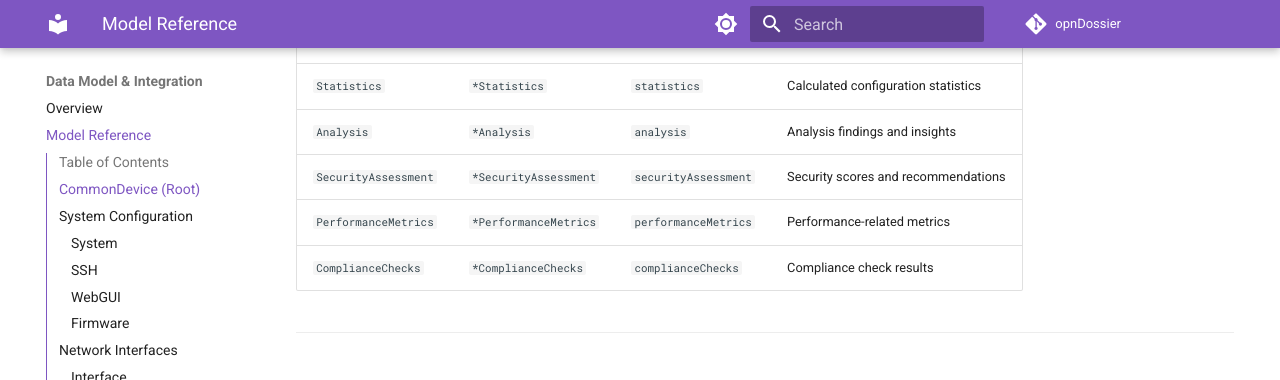
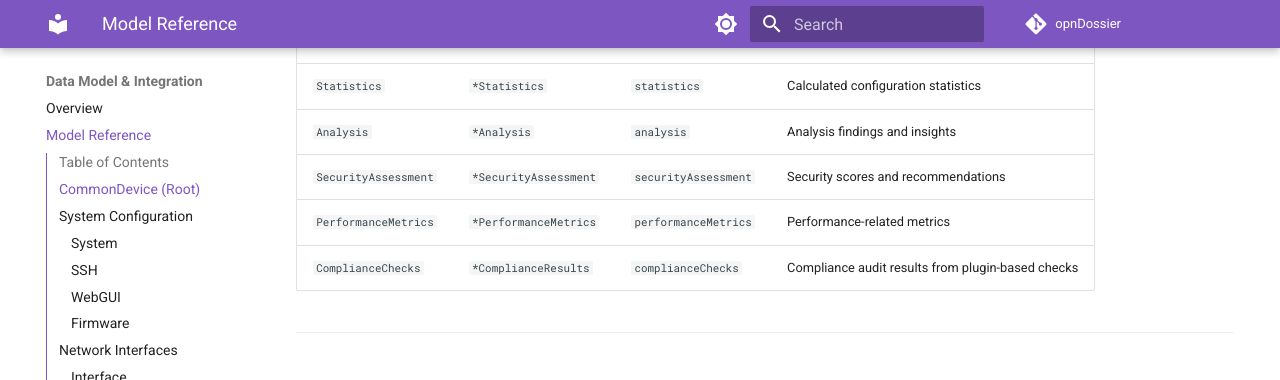
Before and after one commit to EvilBit-Labs/opnDossier, an MkDocs documentation site: the page built from docs/data-model/model-reference.md, in a window 1280 px wide and 900 px high, scrolled down 2455 px. Shown: the top 380 px of the window. Built offline with MkDocs 1.6.1 and Material for MkDocs 9.7.7, drawn with Linux system fonts in a browser that asks for light colours; comment, search, counter and statistics services are not loaded; the version menu is left out.

Commit message:
refactor(model): rename ComplianceChecks to ComplianceResults in model reference documentation
Signed-off-by: UncleSp1d3r <unclesp1d3r@evilbitlabs.io>

```diff
--- a/docs/data-model/model-reference.md
+++ b/docs/data-model/model-reference.md
@@ -60,13 +60,13 @@ The root export object representing a normalized device configuration.
 
 **Enrichment fields** (populated during export, not present in raw parse):
 
-| Field                | Type                  | JSON Key             | Description                         |
-| -------------------- | --------------------- | -------------------- | ----------------------------------- |
-| `Statistics`         | `*Statistics`         | `statistics`         | Calculated configuration statistics |
-| `Analysis`           | `*Analysis`           | `analysis`           | Analysis findings and insights      |
-| `SecurityAssessment` | `*SecurityAssessment` | `securityAssessment` | Security scores and recommendations |
-| `PerformanceMetrics` | `*PerformanceMetrics` | `performanceMetrics` | Performance-related metrics         |
-| `ComplianceChecks`   | `*ComplianceChecks`   | `complianceChecks`   | Compliance check results            |
+| Field                | Type                  | JSON Key             | Description                                       |
+| -------------------- | --------------------- | -------------------- | ------------------------------------------------- |
+| `Statistics`         | `*Statistics`         | `statistics`         | Calculated configuration statistics               |
+| `Analysis`           | `*Analysis`           | `analysis`           | Analysis findings and insights                    |
+| `SecurityAssessment` | `*SecurityAssessment` | `securityAssessment` | Security scores and recommendations               |
+| `PerformanceMetrics` | `*PerformanceMetrics` | `performanceMetrics` | Performance-related metrics                       |
+| `ComplianceChecks`   | `*ComplianceResults`  | `complianceChecks`   | Compliance audit results from plugin-based checks |
 
 ---
 
```
